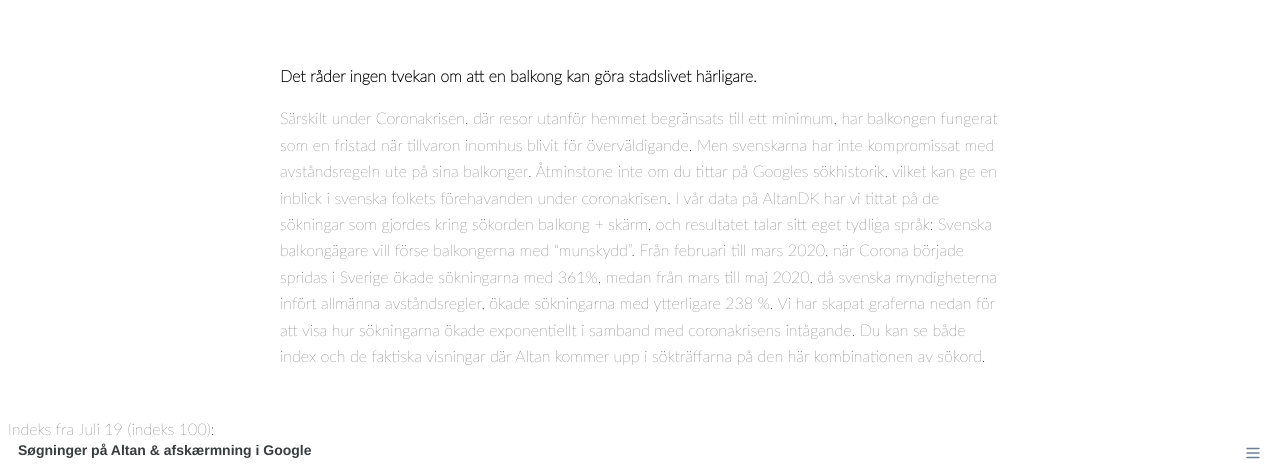
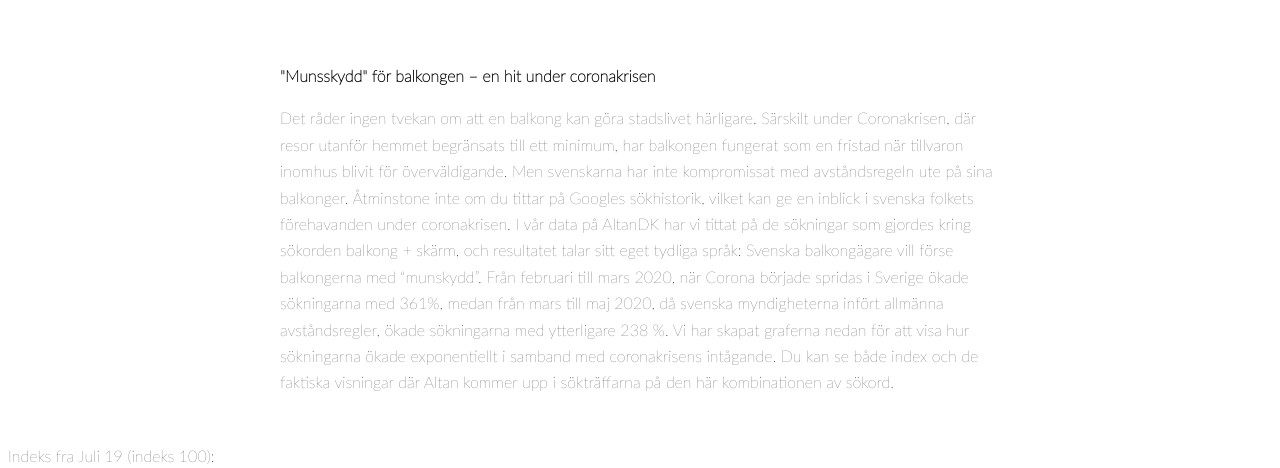
Before and after one commit to Lasse-Niller/altansechart, a plain HTML site: page index.html in a window 1280 px wide. Shown: the part 311-779 px from the top of the page. Drawn offline with nearby package versions, Linux system fonts and the light colour scheme.

Commit message:
Update index.html

```diff
--- a/index.html
+++ b/index.html
@@ -19,9 +19,11 @@
 <article class="beforechart">
 
 	<p class="strong">
-  Det råder ingen tvekan om att en balkong kan göra stadslivet härligare.</p>
 
-Särskilt under Coronakrisen, där resor utanför hemmet begränsats till ett minimum, har balkongen fungerat som en fristad när tillvaron inomhus blivit för överväldigande.
+    "Munsskydd" för balkongen – en hit under coronakrisen
+</p>
+
+  Det råder ingen tvekan om att en balkong kan göra stadslivet härligare. Särskilt under Coronakrisen, där resor utanför hemmet begränsats till ett minimum, har balkongen fungerat som en fristad när tillvaron inomhus blivit för överväldigande.
 Men svenskarna har inte kompromissat med avståndsregeln ute på sina balkonger.
 
 Åtminstone inte om du tittar på Googles sökhistorik, vilket kan ge en inblick i svenska folkets förehavanden under coronakrisen. I vår data på AltanDK har vi tittat på de sökningar som gjordes kring sökorden balkong + skärm, och resultatet talar sitt eget tydliga språk: Svenska balkongägare vill förse balkongerna med “munskydd”.
```
